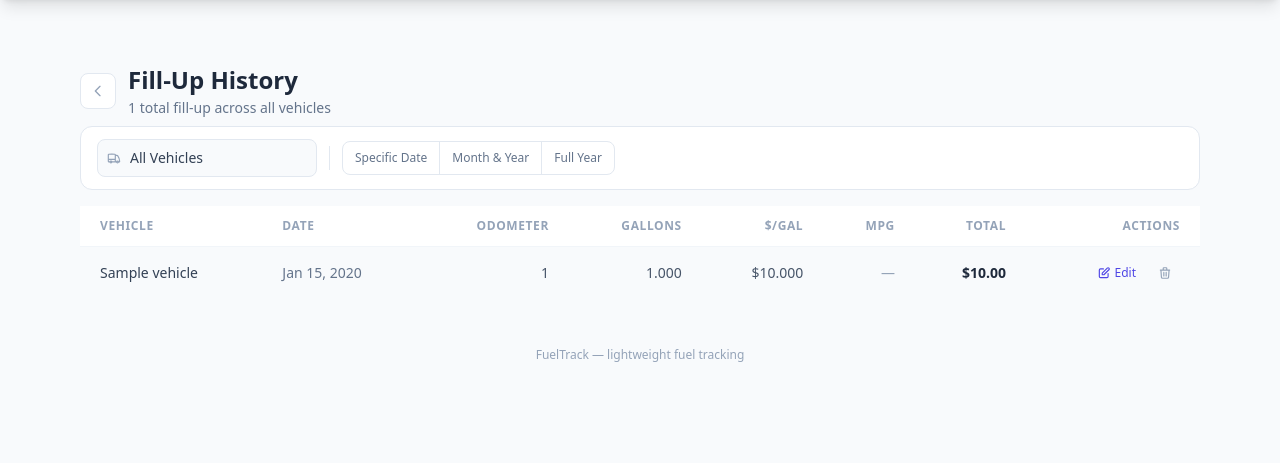
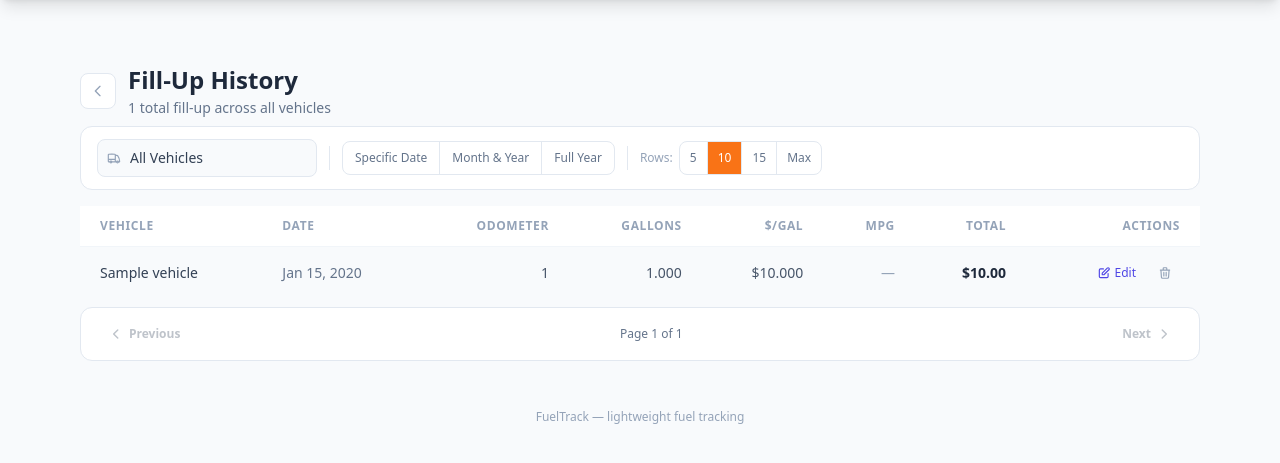
Before and after one commit to trippinex/Fuel-Tracker, a Flask app: page /fillups/history in a window 1280 px wide. Shown: the part 56-519 px from the top of the page. Run offline with Flask 3, Linux system fonts and the light colour scheme; a user stored in the database is signed in; tables that the repository leaves empty hold one stand-in row (values such as "Sample post"); grey boxes marked "Sample" are stand-in pictures; parts of the project's set-up code (start-up, migrations or seed data) failed here and were passed over; some libraries are stand-ins or nearby versions.

Commit message:
v1.2.0 — row limit selector and pagination on fill-up history

```diff
--- a/app/templates/fillups_history.html
+++ b/app/templates/fillups_history.html
@@ -123,6 +123,21 @@
         </svg>
         Reset
       </button>
+
+      <!-- Thin rule (desktop only) -->
+      <div class="hidden sm:block w-px h-6 bg-slate-200 shrink-0"></div>
+
+      <!-- Rows per page -->
+      <div class="flex items-center gap-1.5 shrink-0">
+        <span class="text-xs text-slate-400 font-medium hidden sm:inline whitespace-nowrap">Rows:</span>
+        <div class="flex rounded-lg border border-slate-200 overflow-hidden text-xs font-medium divide-x divide-slate-200"
+             role="group" aria-label="Rows per page">
+          <button class="rows-limit-btn px-2.5 py-2 text-slate-500 hover:bg-slate-50 transition-colors" data-limit="5">5</button>
+          <button class="rows-limit-btn px-2.5 py-2 text-slate-500 hover:bg-slate-50 transition-colors" data-limit="10">10</button>
+          <button class="rows-limit-btn px-2.5 py-2 text-slate-500 hover:bg-slate-50 transition-colors" data-limit="15">15</button>
+          <button class="rows-limit-btn px-2.5 py-2 text-slate-500 hover:bg-slate-50 transition-colors" data-limit="25">Max</button>
+        </div>
+      </div>
 
     </div>
   </div>
@@ -430,6 +445,28 @@
     </table>
   </div><!-- /desktop table -->
 
+  <!-- ── Pagination bar (shared mobile + desktop) ───────────────────────── -->
+  <div id="pagination-bar"
+       class="flex items-center justify-between gap-3 bg-white rounded-xl border border-slate-200 px-4 py-2.5 mt-2">
+    <button id="pg-prev"
+            class="inline-flex items-center gap-1.5 text-xs font-semibold px-3 py-2 rounded-lg transition-colors
+                   text-slate-600 hover:bg-slate-100 disabled:opacity-35 disabled:cursor-not-allowed disabled:hover:bg-transparent">
+      <svg class="w-3.5 h-3.5" fill="none" viewBox="0 0 24 24" stroke="currentColor" stroke-width="2.5">
+        <path stroke-linecap="round" stroke-linejoin="round" d="M15 19l-7-7 7-7"/>
+      </svg>
+      Previous
+    </button>
+    <span id="pg-indicator" class="text-xs font-medium text-slate-500 tabular-nums">Page 1 of 1</span>
+    <button id="pg-next"
+            class="inline-flex items-center gap-1.5 text-xs font-semibold px-3 py-2 rounded-lg transition-colors
+                   text-slate-600 hover:bg-slate-100 disabled:opacity-35 disabled:cursor-not-allowed disabled:hover:bg-transparent">
+      Next
+      <svg class="w-3.5 h-3.5" fill="none" viewBox="0 0 24 24" stroke="currentColor" stroke-width="2.5">
+        <path stroke-linecap="round" stroke-linejoin="round" d="M9 5l7 7-7 7"/>
+      </svg>
+    </button>
+  </div>
+
   {% endif %}
 </div>
 {% endblock %}
@@ -532,12 +569,10 @@
       const mpgSpan = r.querySelector('[data-cell="mpg"] [data-v]');
       mpgSpan.textContent = f.mpg_display;
       mpgSpan.className   = f.mpg ? 'font-medium text-green-600' : 'font-medium text-slate-400';
-      // Refresh inputs
       r.querySelector('[data-field="date"]').value     = f.date;
       r.querySelector('[data-field="odometer"]').value = f.odometer_reading;
       r.querySelector('[data-field="gallons"]').value  = f.gallons_pumped;
       r.querySelector('[data-field="price"]').value    = f.price_per_gallon > 0 ? f.price_per_gallon : '';
-      // Also update the data-date attribute so the filter still works correctly
       r.dataset.date = f.date;
     }
     const c = card(id);
@@ -574,11 +609,10 @@
     setTimeout(() => {
       [row(id), card(id)].filter(Boolean).forEach(el => el.remove());
       decrementTotal();
-      filterRecords(); // re-evaluate count + empty state
+      filterRecords();
     }, 270);
   }
 
-  /** Decrement the stored total (not the displayed count — filter owns that). */
   function decrementTotal() {
     const el = document.getElementById('fillup-count');
     if (el) {
@@ -599,10 +633,9 @@
     });
   }
 
-  const checkSvg   = `<svg class="w-3 h-3" fill="none" viewBox="0 0 24 24" stroke="currentColor" stroke-width="2.5"><path stroke-linecap="round" stroke-linejoin="round" d="M5 13l4 4L19 7"/></svg>`;
-  const trashSvg   = `<svg class="w-3 h-3" fill="none" viewBox="0 0 24 24" stroke="currentColor" stroke-width="2"><path stroke-linecap="round" stroke-linejoin="round" d="M19 7l-.867 12.142A2 2 0 0116.138 21H7.862a2 2 0 01-1.995-1.858L5 7m5 4v6m4-6v6m1-10V4a1 1 0 00-1-1h-4a1 1 0 00-1 1v3M4 7h16"/></svg>`;
+  const checkSvg = `<svg class="w-3 h-3" fill="none" viewBox="0 0 24 24" stroke="currentColor" stroke-width="2.5"><path stroke-linecap="round" stroke-linejoin="round" d="M5 13l4 4L19 7"/></svg>`;
+  const trashSvg = `<svg class="w-3 h-3" fill="none" viewBox="0 0 24 24" stroke="currentColor" stroke-width="2"><path stroke-linecap="round" stroke-linejoin="round" d="M19 7l-.867 12.142A2 2 0 0116.138 21H7.862a2 2 0 01-1.995-1.858L5 7m5 4v6m4-6v6m1-10V4a1 1 0 00-1-1h-4a1 1 0 00-1 1v3M4 7h16"/></svg>`;
 
-  // ── Public edit/delete API ──────────────────────────────────────────────
   window.handleEditRow      = id => setMode(id, 'edit');
   window.handleCancelRow    = id => setMode(id, 'view');
   window.handleDeleteRow    = id => setMode(id, 'confirm');
@@ -631,7 +664,7 @@
     applyUpdate(id, result.fillup);
     setMode(id, 'view');
     flashSuccess(id);
-    filterRecords(); // date may have changed — re-evaluate visibility
+    filterRecords();
   };
 
   window.handleDeleteConfirm = async function (id) {
@@ -658,22 +691,51 @@
 
 
   /* ═══════════════════════════════════════════════════════════════════════
-     ▌ SECTION 2 — FILTER BAR
+     ▌ SECTION 2 — FILTER + PAGINATION
   ═══════════════════════════════════════════════════════════════════════ */
 
   // ── DOM refs ──────────────────────────────────────────────────────────
-  const fltVehicle    = document.getElementById('flt-vehicle');
-  const fltReset      = document.getElementById('flt-reset');
-  const dateValWrap   = document.getElementById('date-val-wrap');
-  const fdDate        = document.getElementById('fd-date');
-  const fdMonth       = document.getElementById('fd-month');
-  const fdYear        = document.getElementById('fd-year');
-  const countEl       = document.getElementById('fillup-count');
-  const countLabelEl  = document.getElementById('fillup-count-label');
-  const desktopEmpty  = document.getElementById('desktop-empty-row');
-  const mobileEmpty   = document.getElementById('mobile-empty-state');
+  const fltVehicle   = document.getElementById('flt-vehicle');
+  const fltReset     = document.getElementById('flt-reset');
+  const dateValWrap  = document.getElementById('date-val-wrap');
+  const fdDate       = document.getElementById('fd-date');
+  const fdMonth      = document.getElementById('fd-month');
+  const fdYear       = document.getElementById('fd-year');
+  const countEl      = document.getElementById('fillup-count');
+  const countLabelEl = document.getElementById('fillup-count-label');
+  const desktopEmpty = document.getElementById('desktop-empty-row');
+  const mobileEmpty  = document.getElementById('mobile-empty-state');
+  const pgPrev       = document.getElementById('pg-prev');
+  const pgNext       = document.getElementById('pg-next');
+  const pgIndicator  = document.getElementById('pg-indicator');
+  const pgBar        = document.getElementById('pagination-bar');
 
-  let currentDateType = ''; // '', 'date', 'month', 'year'
+  // ── Pagination state ──────────────────────────────────────────────────
+  let currentDateType = '';
+  let currentPage     = 1;
+  let rowsPerPage     = 10; // default
+
+  // ── Row limit buttons ─────────────────────────────────────────────────
+  document.querySelectorAll('.rows-limit-btn').forEach(btn => {
+    btn.addEventListener('click', function () {
+      rowsPerPage = parseInt(this.dataset.limit, 10);
+      currentPage = 1;
+      document.querySelectorAll('.rows-limit-btn').forEach(b => {
+        const active = b === this;
+        b.classList.toggle('bg-fuel-500', active);
+        b.classList.toggle('text-white',  active);
+        b.classList.toggle('text-slate-500', !active);
+      });
+      filterRecords();
+    });
+  });
+
+  // Activate the default (10) on load
+  const defaultLimitBtn = document.querySelector('.rows-limit-btn[data-limit="10"]');
+  if (defaultLimitBtn) {
+    defaultLimitBtn.classList.add('bg-fuel-500', 'text-white');
+    defaultLimitBtn.classList.remove('text-slate-500');
+  }
 
   // ── Segmented date-type buttons ───────────────────────────────────────
   document.querySelectorAll('.date-type-btn').forEach(btn => {
@@ -681,43 +743,36 @@
       const type     = this.dataset.type;
       const isActive = this.classList.contains('is-active');
 
-      // Clear all active states
       document.querySelectorAll('.date-type-btn').forEach(b => {
         b.classList.remove('is-active', 'bg-fuel-500', 'text-white');
         b.classList.add('text-slate-500');
       });
 
       if (isActive) {
-        // Toggle off → back to "All Time"
         currentDateType = '';
       } else {
-        // Activate this button
         this.classList.add('is-active', 'bg-fuel-500', 'text-white');
         this.classList.remove('text-slate-500');
         currentDateType = type;
       }
 
+      currentPage = 1;
       syncDateInput();
       filterRecords();
     });
   });
 
-  /** Show the correct date input for the current type, hide others. */
   function syncDateInput() {
     const show = currentDateType !== '';
     dateValWrap.classList.toggle('hidden', !show);
-
     fdDate.classList.toggle('hidden',  currentDateType !== 'date');
     fdMonth.classList.toggle('hidden', currentDateType !== 'month');
     fdYear.classList.toggle('hidden',  currentDateType !== 'year');
-
-    // Clear the inactive inputs so stale values don't leak into filter logic
     if (currentDateType !== 'date')  fdDate.value  = '';
     if (currentDateType !== 'month') fdMonth.value = '';
     if (currentDateType !== 'year')  fdYear.value  = '';
   }
 
-  /** Read the currently relevant date value. */
   function getDateValue() {
     if (currentDateType === 'date')  return fdDate.value;
     if (currentDateType === 'month') return fdMonth.value;
@@ -725,26 +780,24 @@
     return '';
   }
 
-  // ── Core filter function ──────────────────────────────────────────────
+  // ── Core filter + paginate ────────────────────────────────────────────
   function filterRecords() {
-    const vehicleFilter = fltVehicle?.value   || '';
+    const vehicleFilter = fltVehicle?.value || '';
     const dateVal       = getDateValue();
     const isFiltered    = !!(vehicleFilter || (currentDateType && dateVal));
 
-    // Show/hide reset button
-    if (fltReset) fltReset.classList.toggle('hidden', !isFiltered);
-    if (fltReset) fltReset.style.display = isFiltered ? 'inline-flex' : '';
+    // Reset button visibility
+    if (fltReset) {
+      fltReset.classList.toggle('hidden', !isFiltered);
+      fltReset.style.display = isFiltered ? 'inline-flex' : '';
+    }
 
-    let visibleCount = 0;
-    const rows = document.querySelectorAll('#desktop-tbody tr[data-id]');
+    // All data rows in the desktop tbody
+    const allRows = Array.from(document.querySelectorAll('#desktop-tbody tr[data-id]'));
 
-    rows.forEach(tr => {
-      const id = tr.dataset.id;
-
-      // Vehicle check
+    // 1. Filter: which rows pass?
+    const matching = allRows.filter(tr => {
       const vehicleMatch = !vehicleFilter || tr.dataset.vehicle === vehicleFilter;
-
-      // Date check
       let dateMatch = true;
       if (currentDateType && dateVal) {
         const d = tr.dataset.date || '';
@@ -752,23 +805,42 @@
         else if (currentDateType === 'month') dateMatch = d.slice(0, 7) === dateVal;
         else if (currentDateType === 'year')  dateMatch = d.slice(0, 4) === dateVal;
       }
-
-      const show = vehicleMatch && dateMatch;
-      tr.classList.toggle('hidden', !show);
-
-      const c = card(id);
-      if (c) c.classList.toggle('hidden', !show);
-
-      if (show) visibleCount++;
+      return vehicleMatch && dateMatch;
     });
 
-    // Update subtitle
-    updateSubtitle(visibleCount, isFiltered);
+    // 2. Paginate: clamp page, slice
+    const totalPages = Math.max(1, Math.ceil(matching.length / rowsPerPage));
+    currentPage = Math.min(Math.max(1, currentPage), totalPages);
 
-    // Empty state
-    const isEmpty = visibleCount === 0;
+    const start   = (currentPage - 1) * rowsPerPage;
+    const pageIds = new Set(matching.slice(start, start + rowsPerPage).map(tr => tr.dataset.id));
+
+    // 3. Show/hide each row and its matching mobile card
+    allRows.forEach(tr => {
+      const show = pageIds.has(tr.dataset.id);
+      tr.classList.toggle('hidden', !show);
+      const c = card(tr.dataset.id);
+      if (c) c.classList.toggle('hidden', !show);
+    });
+
+    // 4. Empty state
+    const isEmpty = matching.length === 0;
     if (desktopEmpty) desktopEmpty.classList.toggle('hidden', !isEmpty);
     if (mobileEmpty)  mobileEmpty.classList.toggle('hidden',  !isEmpty);
+
+    // 5. Subtitle
+    updateSubtitle(matching.length, isFiltered);
+
+    // 6. Pagination controls
+    updatePagination(matching.length, totalPages);
+  }
+
+  function updatePagination(total, totalPages) {
+    if (pgIndicator) pgIndicator.textContent = `Page ${currentPage} of ${totalPages}`;
+    if (pgPrev) pgPrev.disabled = currentPage <= 1;
+    if (pgNext) pgNext.disabled = currentPage >= totalPages;
+    // Hide bar when there's nothing (empty state handles that UI)
+    if (pgBar) pgBar.classList.toggle('hidden', total === 0);
   }
 
   function updateSubtitle(visible, isFiltered) {
@@ -783,24 +855,27 @@
     }
   }
 
-  /** Reset all filters and restore the full list. */
   window.resetFilters = function () {
     if (fltVehicle) fltVehicle.value = '';
-
     document.querySelectorAll('.date-type-btn').forEach(b => {
       b.classList.remove('is-active', 'bg-fuel-500', 'text-white');
       b.classList.add('text-slate-500');
     });
     currentDateType = '';
+    currentPage     = 1;
     syncDateInput();
     filterRecords();
   };
 
-  // ── Event wiring ──────────────────────────────────────────────────────
-  fltVehicle?.addEventListener('change', filterRecords);
-  fdDate?.addEventListener('change',  filterRecords);
-  fdMonth?.addEventListener('change', filterRecords);
-  fdYear?.addEventListener('change',  filterRecords);
+  // ── Pagination button handlers ────────────────────────────────────────
+  pgPrev?.addEventListener('click', () => { if (currentPage > 1) { currentPage--; filterRecords(); } });
+  pgNext?.addEventListener('click', () => { currentPage++; filterRecords(); });
+
+  // ── Filter event wiring (reset to page 1 on any filter change) ────────
+  fltVehicle?.addEventListener('change', () => { currentPage = 1; filterRecords(); });
+  fdDate?.addEventListener('change',     () => { currentPage = 1; filterRecords(); });
+  fdMonth?.addEventListener('change',    () => { currentPage = 1; filterRecords(); });
+  fdYear?.addEventListener('change',     () => { currentPage = 1; filterRecords(); });
 
   // ── Initialise ────────────────────────────────────────────────────────
   syncDateInput();
@@ -813,7 +888,7 @@
      max-height is constrained so it fills the remaining viewport and
      scrolls independently with the thead pinned at top-0 within it.
   ═══════════════════════════════════════════════════════════════════════ */
-  const NAV_H       = 56; // nav is h-14 = 56 px, sticky top-0
+  const NAV_H       = 56;
   const pgHeaderEl  = document.getElementById('sticky-pg-header');
   const filterEl2   = document.getElementById('sticky-filter');
   const tableWrapEl = document.getElementById('desktop-table-wrapper');
@@ -822,24 +897,19 @@
     if (!pgHeaderEl) return;
     const pgH     = pgHeaderEl.offsetHeight;
     const filterH = filterEl2 ? filterEl2.offsetHeight : 0;
+    const pgBarH  = pgBar     ? pgBar.offsetHeight + 8  : 48; // mt-2 = 8px
 
-    // Stack the filter sticky div directly below the page-header sticky div.
     if (filterEl2) {
       filterEl2.style.top = (NAV_H + pgH) + 'px';
     }
 
-    // Give the desktop table wrapper a max-height so it fills the rest of
-    // the viewport and scrolls on its own; thead is sticky at top-0 within
-    // this scroll container.
     if (tableWrapEl) {
-      const usedPx = NAV_H + pgH + filterH + 8 /* mt-2 */ + 24 /* bottom breathe */;
+      const usedPx = NAV_H + pgH + filterH + 8 /* mt-2 */ + pgBarH + 24 /* breathe */;
       tableWrapEl.style.maxHeight = 'calc(100vh - ' + usedPx + 'px)';
     }
   }
 
-  // Recalculate whenever either sticky element changes size (e.g. filter
-  // expands when a date type is selected, or window resizes).
-  [pgHeaderEl, filterEl2].forEach(function (el) {
+  [pgHeaderEl, filterEl2, pgBar].forEach(function (el) {
     if (el && window.ResizeObserver) {
       new ResizeObserver(updateStickyLayout).observe(el);
     }
--- a/app/version.py
+++ b/app/version.py
@@ -3,4 +3,4 @@
 #   Patch (1.0.X) — bug fixes, small tweaks, security patches
 #   Minor (1.X.0) — new features, meaningful additions
 #   Major (X.0.0) — breaking changes, major redesigns
-__version__ = "1.1.1"
+__version__ = "1.2.0"
```
Also changed, not shown: CHANGELOG.md.
